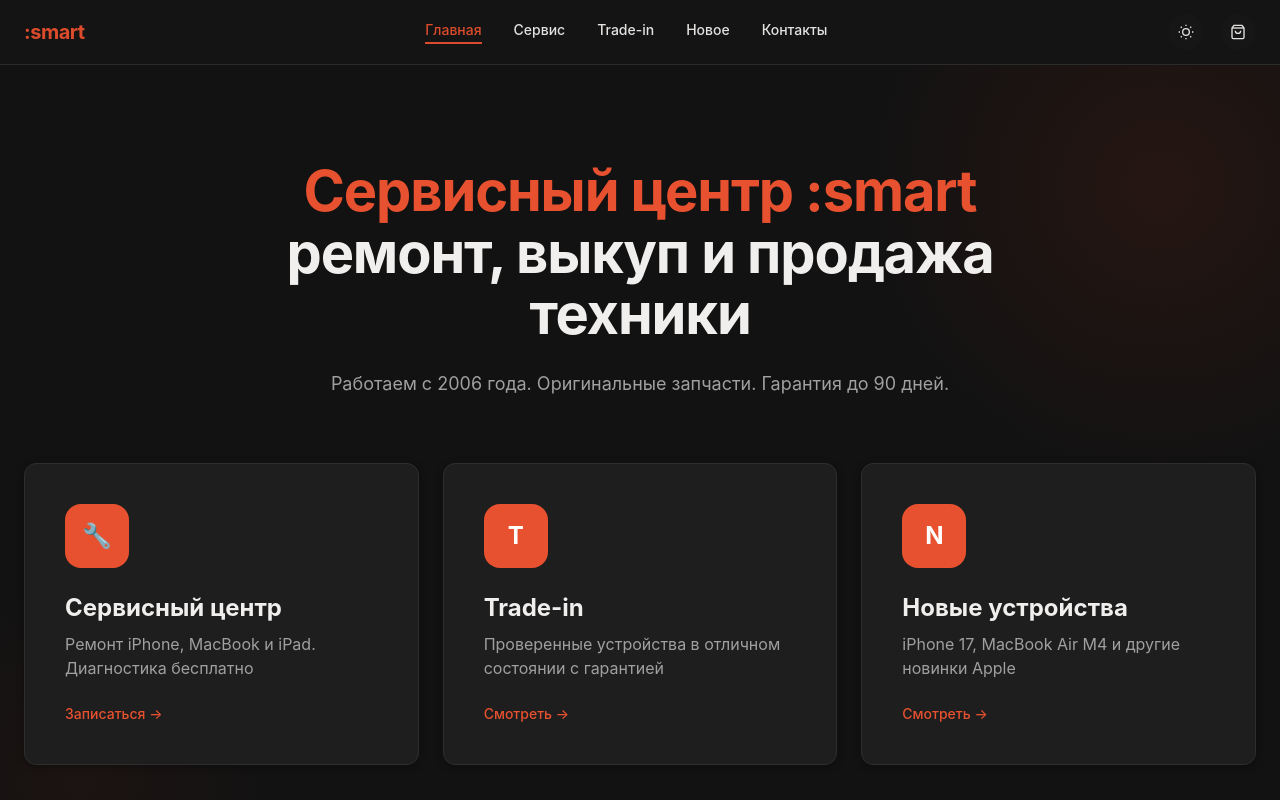
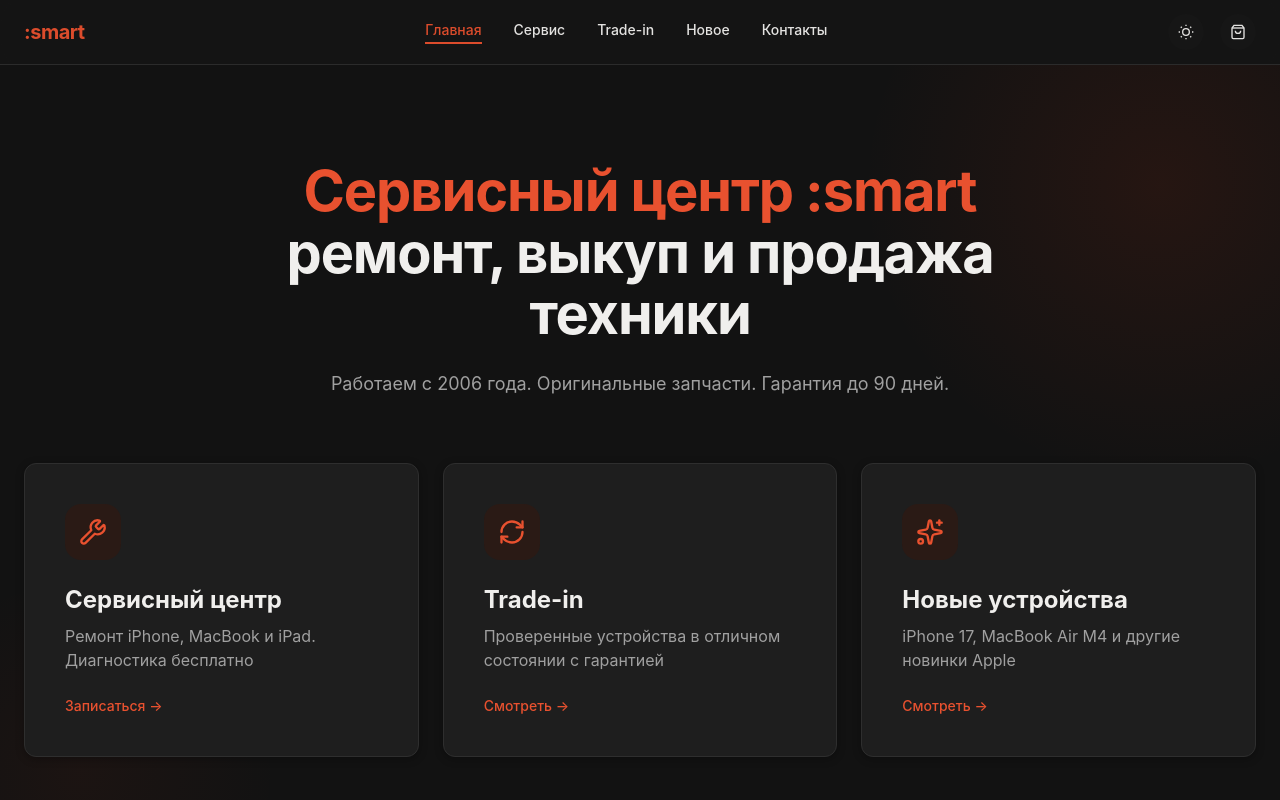
Before and after one commit to QaIliapro/Smart, a Next.js app: page / in a window 1280 px wide. Shown: the top 800 px of the page. Built offline with nearby package versions, Linux system fonts and the light colour scheme.

Commit message:
UI: заменить эмодзи/буквы на Lucide иконки   в карточках главной

```diff
--- a/src/app/page.tsx
+++ b/src/app/page.tsx
@@ -1,4 +1,5 @@
 import Link from 'next/link'
+import { Wrench, RefreshCw, Sparkles } from 'lucide-react'
 
 export default function HomePage() {
   return (
@@ -26,42 +27,68 @@
 
           {/* Карточки категорий */}
           <div className="grid grid-cols-1 md:grid-cols-3 gap-6">
-            <Link href="/service" className="card group p-10 flex flex-col items-start gap-6 no-underline" style={{ minHeight: '260px' }}>
-              <div className="w-16 h-16 rounded-2xl flex items-center justify-center text-white text-2xl font-bold"
-                style={{ background: 'var(--color-primary)' }}
-              >🔧</div>
-              <div>
-                <h3 className="text-2xl font-bold mb-2" style={{ color: 'var(--color-text-primary)' }}>Сервисный центр</h3>
-                <p style={{ color: 'var(--color-text-secondary)' }}>Ремонт iPhone, MacBook и iPad. Диагностика бесплатно</p>
-              </div>
-              <span className="mt-auto text-sm font-medium" style={{ color: 'var(--color-primary)' }}>
-                Записаться →
-              </span>
-            </Link>
-            <Link href="/trade-in" className="card group p-10 flex flex-col items-start gap-6 no-underline" style={{ minHeight: '260px' }}>
-              <div className="w-16 h-16 rounded-2xl flex items-center justify-center text-white text-2xl font-bold"
-                style={{ background: 'var(--color-primary)' }}
-              >T</div>
-              <div>
-                <h3 className="text-2xl font-bold mb-2" style={{ color: 'var(--color-text-primary)' }}>Trade-in</h3>
-                <p style={{ color: 'var(--color-text-secondary)' }}>Проверенные устройства в отличном состоянии с гарантией</p>
-              </div>
-              <span className="mt-auto text-sm font-medium" style={{ color: 'var(--color-primary)' }}>
-                Смотреть →
-              </span>
-            </Link>
-            <Link href="/new" className="card group p-10 flex flex-col items-start gap-6 no-underline" style={{ minHeight: '260px' }}>
-              <div className="w-16 h-16 rounded-2xl flex items-center justify-center text-white text-2xl font-bold"
-                style={{ background: 'var(--color-primary)' }}
-              >N</div>
-              <div>
-                <h3 className="text-2xl font-bold mb-2" style={{ color: 'var(--color-text-primary)' }}>Новые устройства</h3>
-                <p style={{ color: 'var(--color-text-secondary)' }}>iPhone 17, MacBook Air M4 и другие новинки Apple</p>
-              </div>
-              <span className="mt-auto text-sm font-medium" style={{ color: 'var(--color-primary)' }}>
-                Смотреть →
-              </span>
-            </Link>
+            {[
+              {
+                href: '/service',
+                icon: <Wrench size={28} />,
+                title: 'Сервисный центр',
+                desc: 'Ремонт iPhone, MacBook и iPad. Диагностика бесплатно',
+                cta: 'Записаться →',
+              },
+              {
+                href: '/trade-in',
+                icon: <RefreshCw size={28} />,
+                title: 'Trade-in',
+                desc: 'Проверенные устройства в отличном состоянии с гарантией',
+                cta: 'Смотреть →',
+              },
+              {
+                href: '/new',
+                icon: <Sparkles size={28} />,
+                title: 'Новые устройства',
+                desc: 'iPhone 17, MacBook Air M4 и другие новинки Apple',
+                cta: 'Смотреть →',
+              },
+            ].map(({ href, icon, title, desc, cta }) => (
+              <Link
+                key={href}
+                href={href}
+                className="card group p-10 flex flex-col items-start gap-6 no-underline transition-all duration-200"
+                style={{
+                  minHeight: '260px',
+                  transition: 'transform 0.2s cubic-bezier(0.4,0,0.2,1), box-shadow 0.2s cubic-bezier(0.4,0,0.2,1), border-color 0.2s cubic-bezier(0.4,0,0.2,1)',
+                }}
+                onMouseEnter={e => {
+                  const el = e.currentTarget
+                  el.style.transform = 'translateY(-3px)'
+                  el.style.boxShadow = '0 8px 24px rgba(215,55,17,0.15)'
+                  el.style.borderColor = 'var(--color-primary)'
+                }}
+                onMouseLeave={e => {
+                  const el = e.currentTarget
+                  el.style.transform = ''
+                  el.style.boxShadow = ''
+                  el.style.borderColor = ''
+                }}
+              >
+                <div
+                  className="w-14 h-14 rounded-2xl flex items-center justify-center"
+                  style={{
+                    background: 'var(--color-primary-light)',
+                    color: 'var(--color-primary)',
+                  }}
+                >
+                  {icon}
+                </div>
+                <div>
+                  <h3 className="text-2xl font-bold mb-2" style={{ color: 'var(--color-text-primary)' }}>{title}</h3>
+                  <p style={{ color: 'var(--color-text-secondary)' }}>{desc}</p>
+                </div>
+                <span className="mt-auto text-sm font-medium" style={{ color: 'var(--color-primary)' }}>
+                  {cta}
+                </span>
+              </Link>
+            ))}
           </div>
         </div>
       </section>
```
